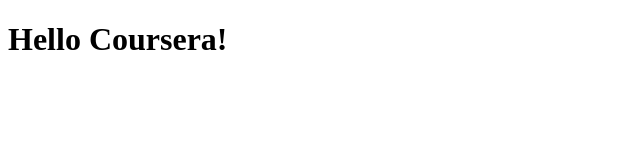
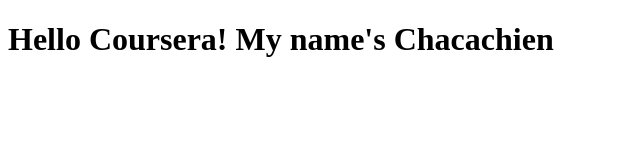
Before and after one commit to chacachiene/firstweb, a plain HTML site: page site/index.html in a window 1280 px wide. Shown: the whole page, without its empty margins (0-640 px from the left). Drawn offline with Linux system fonts and the light colour scheme.

Commit message:
Small add to my page

```diff
--- a/site/index.html
+++ b/site/index.html
@@ -4,6 +4,6 @@
 	<title>Hello Coursera!</title>
 </head>
 <body>
-<h1>Hello Coursera!</h1>
+<h1>Hello Coursera! My name's Chacachien</h1>
 </body>
 </html>
```
